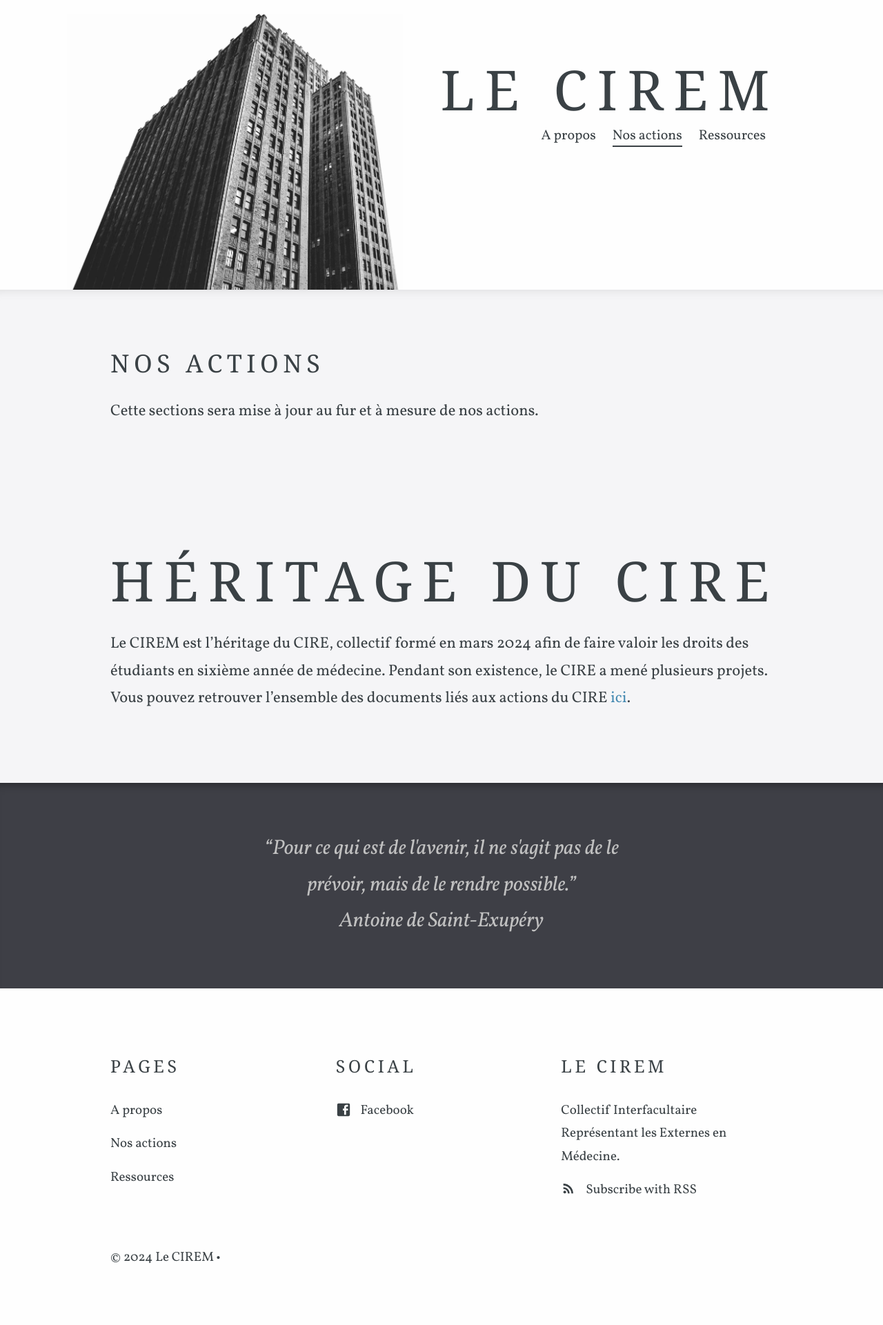
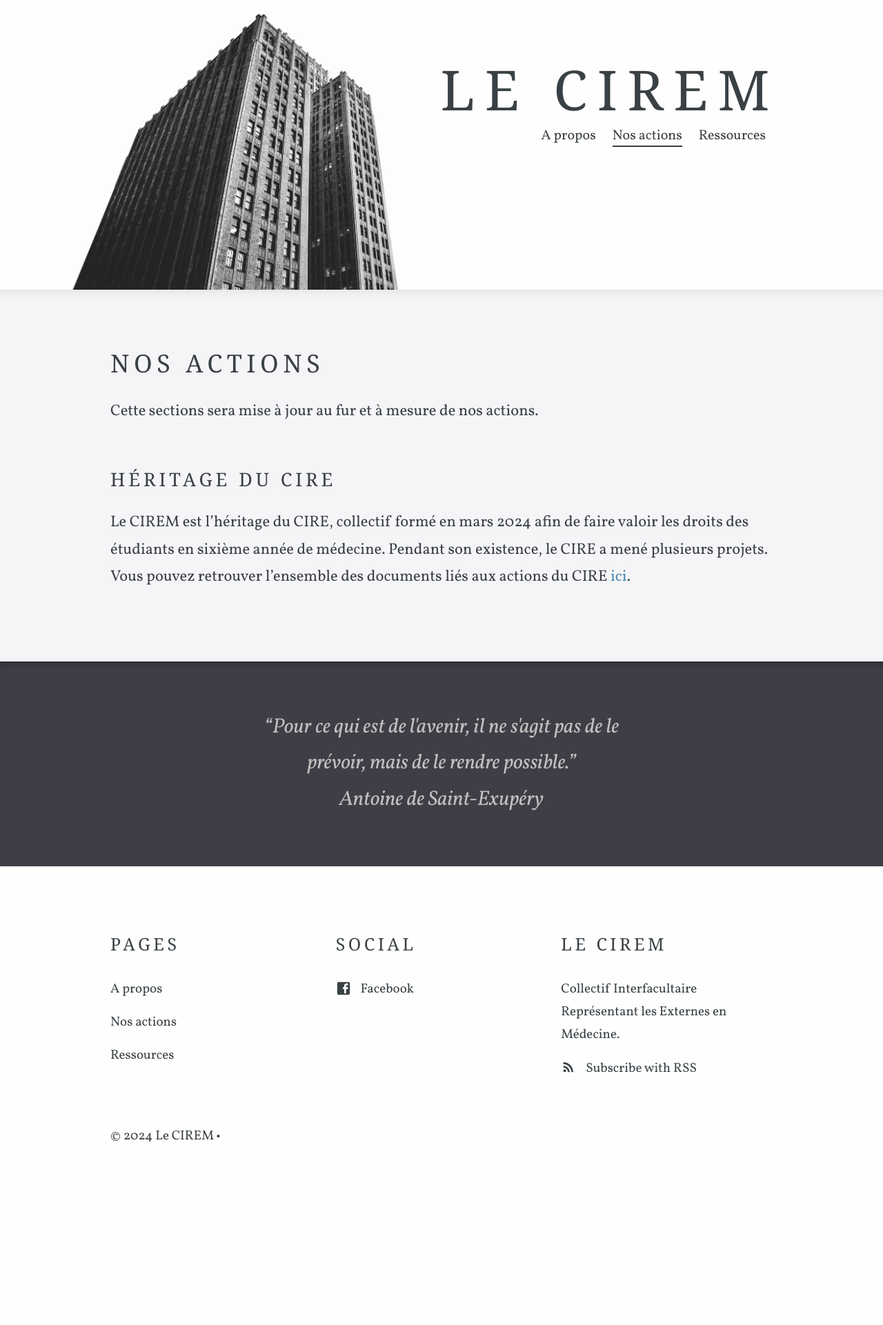
Before and after one commit to ciremwebsite/ciremwebsite.github.io, a Jekyll site: the page built from nos_actions/actions.md, in a window 1280 px wide. Shown: the whole page at 69% size. Built offline with Jekyll 4.4.1, drawn with Linux system fonts in a browser that asks for light colours; some web fonts are replaced; after the commit the page ends 1745 px from its top, so only the background shows below that.

```diff
--- a/nos_actions/actions.md
+++ b/nos_actions/actions.md
@@ -9,6 +9,6 @@ navigation_order: 1
 
 Cette sections sera mise à jour au fur et à mesure de nos actions.
 
-# Héritage du CIRE
+### Héritage du CIRE
 
 Le CIREM est l'héritage du CIRE, collectif formé en mars 2024 afin de faire valoir les droits des étudiants en sixième année de médecine. Pendant son existence, le CIRE a mené plusieurs projets. Vous pouvez retrouver l'ensemble des documents liés aux actions du CIRE [ici](https://ciremwebsite.github.io/ressources/ressources/).
```
